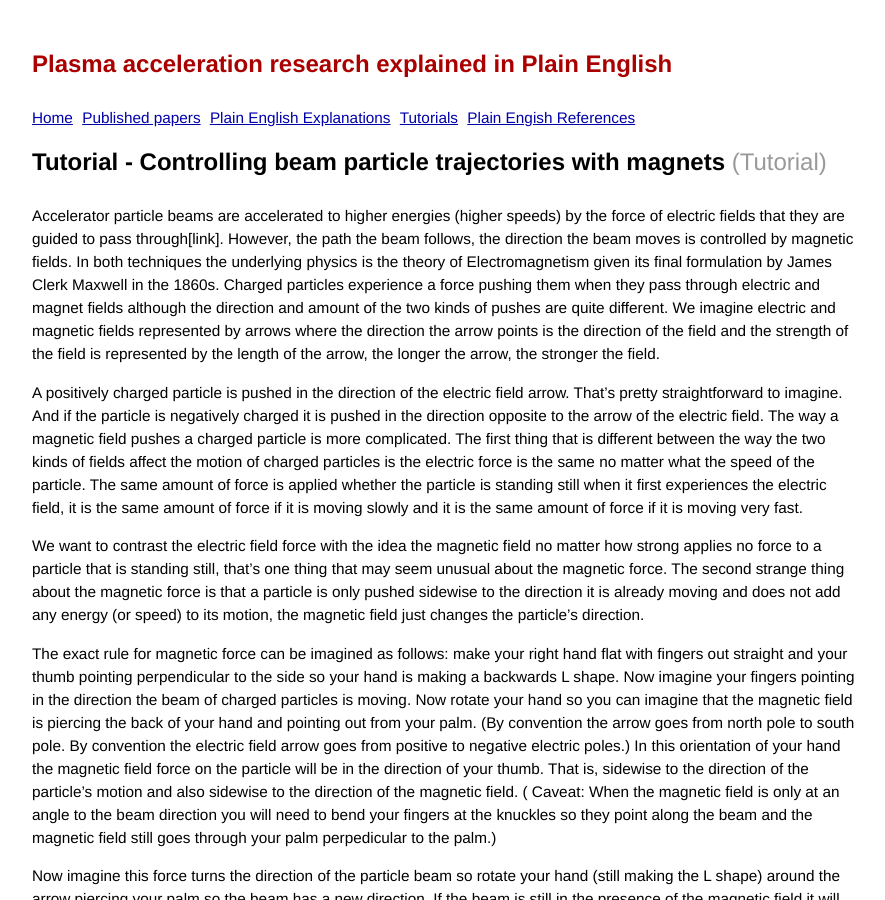
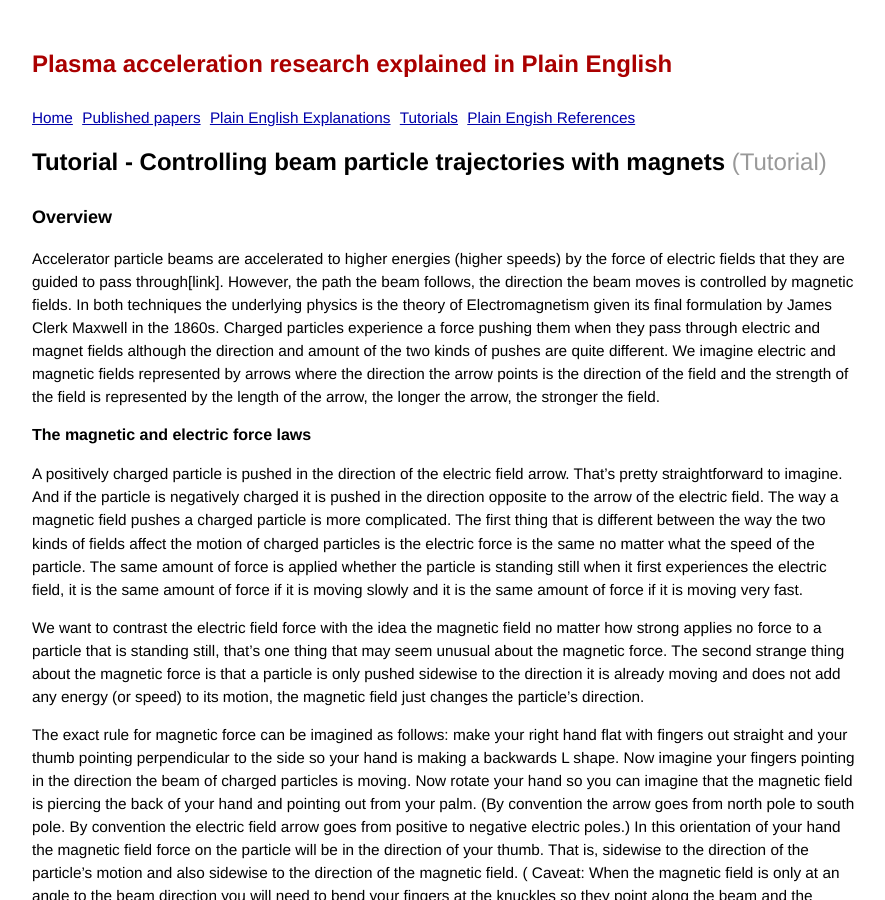
Before and after one commit to grbfacet/facet, a Jekyll site: the page built from beam-control-tutorial.md, in a window 1280 px wide and 900 px high. Shown: the whole window, without its empty margins (193-1078 px from the left). Built offline with Jekyll 4.4.1, drawn with Linux system fonts in a browser that asks for light colours; some of the changed text lies outside the part shown.

Commit message:
Update beam-control-tutorial.md

```diff
--- a/beam-control-tutorial.md
+++ b/beam-control-tutorial.md
@@ -4,8 +4,12 @@
 pagetype: tutorial
 ---
 
+### Overview
+
 
 Accelerator particle beams are accelerated to higher energies (higher speeds) by the force of electric fields that they are guided to pass through[link]. However, the path the beam follows, the direction the beam moves is controlled by magnetic fields. In both techniques the underlying physics is the theory of Electromagnetism given its final formulation by James Clerk Maxwell in the 1860s. Charged particles experience a force pushing them when they pass through electric and magnet fields although the direction and amount of the two kinds of pushes are quite different. We imagine electric and magnetic fields represented by arrows where the direction the arrow points is the direction of the field and the strength of the field is represented by the length of the arrow, the longer the arrow, the stronger the field.
+
+#### The magnetic and electric force laws
 
 A positively charged particle is pushed in the direction of the electric field arrow. That’s pretty straightforward to imagine. And if the particle is negatively charged it is pushed in the direction opposite to the arrow of the electric field. The way a magnetic field pushes a charged particle is more complicated. The first thing that is different between the way the two kinds of fields affect the motion of charged particles is the electric force is the same no matter what the speed of the particle. The same amount of force is applied whether the particle is standing still when it first experiences the electric field, it is the same amount of force if it is moving slowly and it is the same amount of force if it is moving very fast.
 
@@ -27,9 +31,13 @@
 
 where q is the particle charge, **v** is the particle velocity, **F**<sub>B</sub>, the magnetic force, is perpendicular to both **v** and **B**, and **v x B** is a vector whose magnitude is vB and whose direction is perpendicuar to both the direction of **v** and the direction of **B**.
 
+#### Magnets and the beam path
+
 If the magnetic field covers enough area, the beam passing through the field will eventually go in a circle all the way back to where it started and the beam will continue to go in that circle always at the same speed since the force is always sidewise so it never causes the beam to speed up or slow down. If the beam only pass through a small area with a magnetic field the net effect will be to change the direction of the beam by some angle, maybe a degree maybe much more, maybe much less. How much the beam turns and how tightly it turns depends on the strength of the magnetic field and how long the beam is passing through the field and also, one more factor we need to emphasize. The force on the beam depends not only on the strength of the magnetic field and the charge of the particles, but it also depends of the speed of the particle, the faster the beam is going, the stronger the force on it. The magnetic force on a beam is much more complicated than the electric field force.
 
 What is useful about the magnetic field force is that it can be used to control the direction of the beam as a whole and also control the direction of the individual particles in the beam. The simplest kind of magnet is the kind everyone is familiar with, a dipole magnet, where "dipole" means two poles, traditionally called North and South although they could just as easily be called positive and negative or zero and one or blue and red or whatever you want. If a beam passes through a dipole magnet the direction of the beam will be changed, which is very useful for guiding beams where you want them to go with a series of magnets turning the beam this way and that way. This much is pretty easy to imagine. But there are other very useful things that can be accomplished with more complicated magnetic field shapes than just the simple dipole field.
+
+#### Focusing the beam bunch
 
 Consider the problem that the beam consists of negatively charged electrons that repel each other. How do you keep the beam bunch together? Imagine you have a desired path you want the beam to follow. Imagine a simple straight line path. Now imagine the beam is spreading out as it travels along the path, some electrons are right on the path but some are some various distances away from the path and are diverging. We would like to bend the direction of electrons that are off the path back towards the path. (Yes, once they get back to the path they will overshoot and get further away on the other side of the path but we will deal with that soon.) It turns out we can make a complicated magnetic field that will do exactly what we want. It will bend off path electrons back towards the path and even better yet, the further off the path it is, the more it gets bent. We can imagine that what we need is a magnetic field that is perpendicular to the direction of the beam and the strength of the field is zero on the path and the field gets stronger the further we get from the path. That way, particles right on the path are not bent at all and the further a particle is off the path, the more it will be bent back towards the path.
 
```
Also changed, not shown: other parts of beam-control-tutorial.md (+2 -0 lines).
